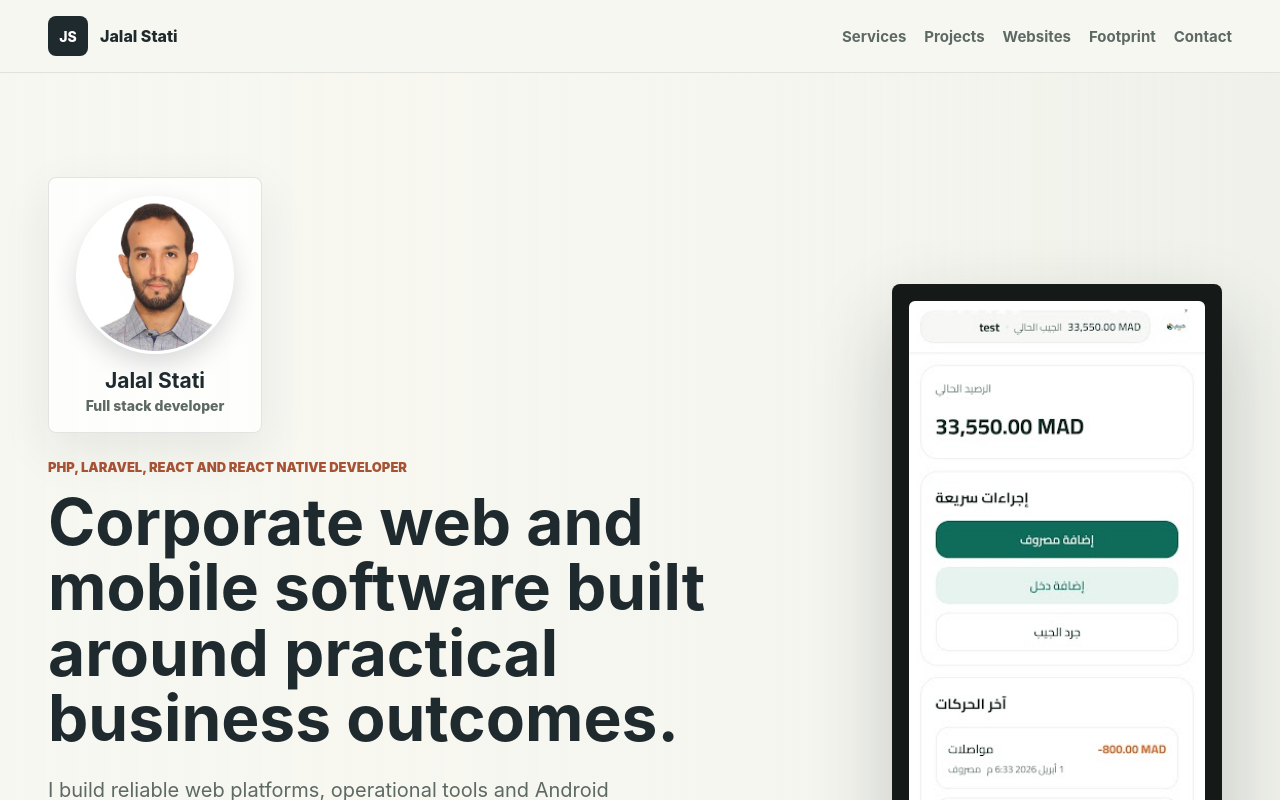
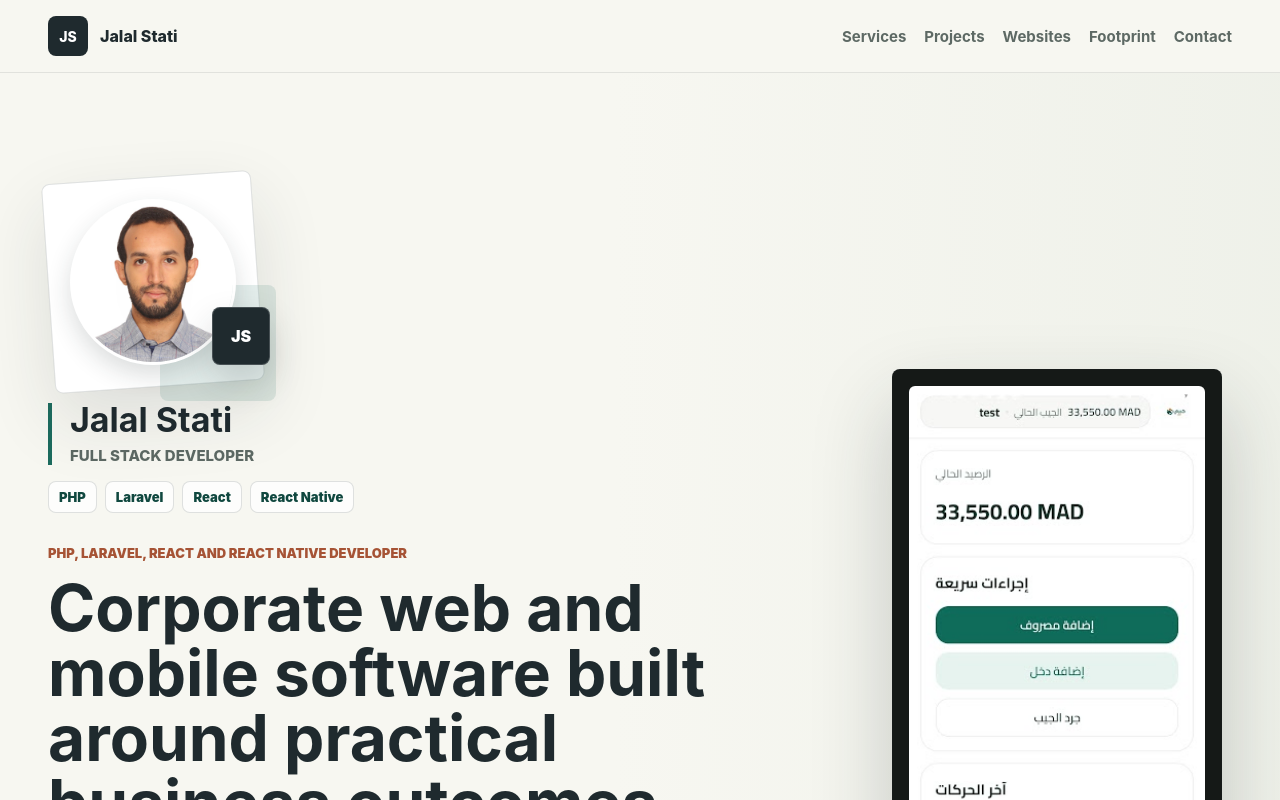
Before and after one commit to jom006/jalalstati, a React (Vite) app: page / in a window 1280 px wide. Shown: the top 800 px of the page. Built offline with nearby package versions, Linux system fonts and the light colour scheme.

Commit message:
Refine hero profile identity block

```diff
--- a/src/App.jsx
+++ b/src/App.jsx
@@ -240,11 +240,22 @@ function App() {
       <section id="top" className="hero section-band">
         <div className="hero-copy">
           <div className="profile-lockup">
-            <img className="profile-photo" src="/assets/jalal-stati-headshot.jpeg" alt="Jalal Stati portrait" />
+            <div className="profile-photo-shell">
+              <img className="profile-photo" src="/assets/jalal-stati-headshot.jpeg" alt="Jalal Stati portrait" />
+              <span className="profile-initials" aria-hidden="true">
+                JS
+              </span>
+            </div>
             <div className="profile-nameplate">
               <strong>Jalal Stati</strong>
               <span>Full stack developer</span>
             </div>
+            <ul className="profile-stack" aria-label="Primary technologies">
+              <li>PHP</li>
+              <li>Laravel</li>
+              <li>React</li>
+              <li>React Native</li>
+            </ul>
           </div>
           <p className="eyebrow">PHP, Laravel, React and React Native developer</p>
           <h1>Corporate web and mobile software built around practical business outcomes.</h1>
--- a/src/styles.css
+++ b/src/styles.css
@@ -136,21 +136,49 @@ nav a:focus-visible {
 
 .profile-lockup {
   display: inline-grid;
-  width: 214px;
-  justify-items: center;
-  gap: 14px;
-  margin-bottom: 26px;
-  padding: 18px;
-  border: 1px solid rgba(31, 42, 46, 0.12);
+  width: min(100%, 340px);
+  align-items: start;
+  gap: 16px;
+  margin-bottom: 32px;
+}
+
+.profile-photo-shell {
+  position: relative;
+  display: grid;
+  width: 210px;
+  height: 210px;
+  place-items: center;
+}
+
+.profile-photo-shell::before,
+.profile-photo-shell::after {
+  position: absolute;
+  content: "";
+}
+
+.profile-photo-shell::before {
+  inset: 0;
+  border: 1px solid rgba(31, 42, 46, 0.14);
   border-radius: 8px;
-  background: rgba(255, 255, 255, 0.76);
-  box-shadow: 0 18px 50px rgba(31, 42, 46, 0.08);
-  text-align: center;
+  background: #ffffff;
+  box-shadow: 0 28px 70px rgba(31, 42, 46, 0.12);
+  transform: rotate(-4deg);
+}
+
+.profile-photo-shell::after {
+  right: -18px;
+  bottom: -14px;
+  width: 116px;
+  height: 116px;
+  border-radius: 8px;
+  background: rgba(28, 107, 94, 0.12);
 }
 
 .profile-photo {
-  width: 158px;
-  height: 158px;
+  position: relative;
+  z-index: 1;
+  width: 166px;
+  height: 166px;
   flex: 0 0 auto;
   border: 3px solid #ffffff;
   border-radius: 50%;
@@ -160,26 +188,68 @@ nav a:focus-visible {
   box-shadow: 0 10px 24px rgba(31, 42, 46, 0.16);
 }
 
+.profile-initials {
+  position: absolute;
+  right: -12px;
+  bottom: 22px;
+  z-index: 2;
+  display: grid;
+  width: 58px;
+  height: 58px;
+  place-items: center;
+  border: 1px solid rgba(255, 255, 255, 0.18);
+  border-radius: 8px;
+  background: var(--ink);
+  color: #ffffff;
+  font-size: 16px;
+  font-weight: 900;
+  letter-spacing: 0;
+  box-shadow: 0 16px 34px rgba(31, 42, 46, 0.18);
+}
+
 .profile-nameplate {
   display: grid;
-  justify-items: center;
+  gap: 4px;
+  padding-left: 18px;
+  border-left: 4px solid var(--green);
 }
 
-.profile-lockup strong,
-.profile-lockup span {
+.profile-nameplate strong,
+.profile-nameplate span {
   display: block;
   letter-spacing: 0;
 }
 
-.profile-lockup strong {
+.profile-nameplate strong {
   margin-bottom: 4px;
-  font-size: 21px;
+  font-size: 34px;
+  line-height: 1.02;
 }
 
-.profile-lockup span {
+.profile-nameplate span {
   color: var(--muted);
-  font-size: 14px;
+  font-size: 15px;
   font-weight: 800;
+  text-transform: uppercase;
+}
+
+.profile-stack {
+  display: flex;
+  flex-wrap: wrap;
+  gap: 8px;
+  padding: 0;
+  margin: 0;
+  list-style: none;
+}
+
+.profile-stack li {
+  border: 1px solid rgba(31, 42, 46, 0.14);
+  border-radius: 8px;
+  padding: 7px 10px;
+  background: rgba(255, 255, 255, 0.78);
+  color: var(--green-dark);
+  font-size: 13px;
+  font-weight: 900;
 }
 
 .eyebrow {
@@ -900,12 +970,28 @@ h3 {
 
   .profile-lockup {
     width: 100%;
-    max-width: 220px;
+    max-width: 300px;
+  }
+
+  .profile-photo-shell {
+    width: 190px;
+    height: 190px;
   }
 
   .profile-photo {
-    width: 138px;
-    height: 138px;
+    width: 150px;
+    height: 150px;
+  }
+
+  .profile-initials {
+    right: -8px;
+    bottom: 20px;
+    width: 50px;
+    height: 50px;
+  }
+
+  .profile-nameplate strong {
+    font-size: 30px;
   }
 
   .website-card-body {
```
